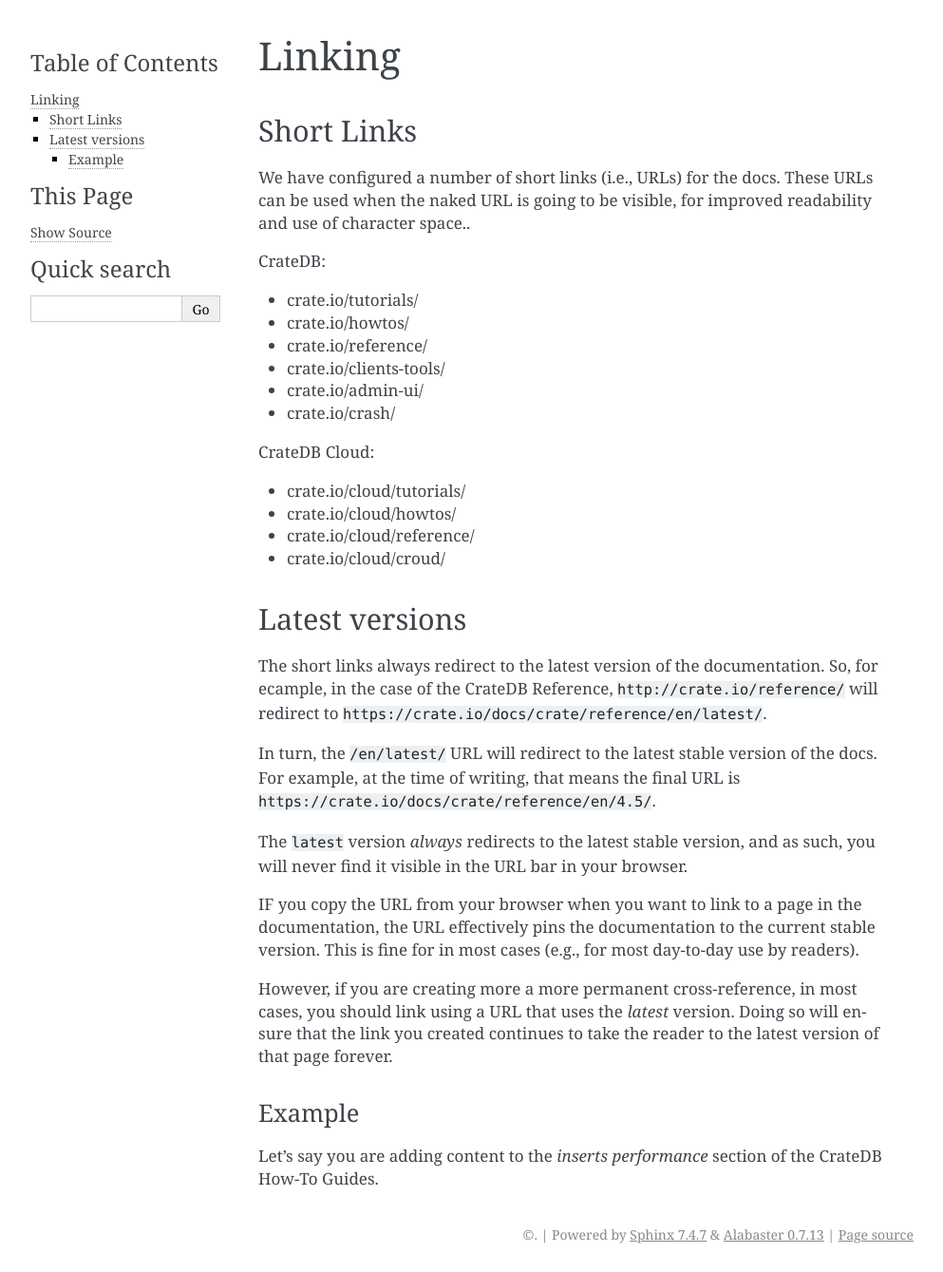
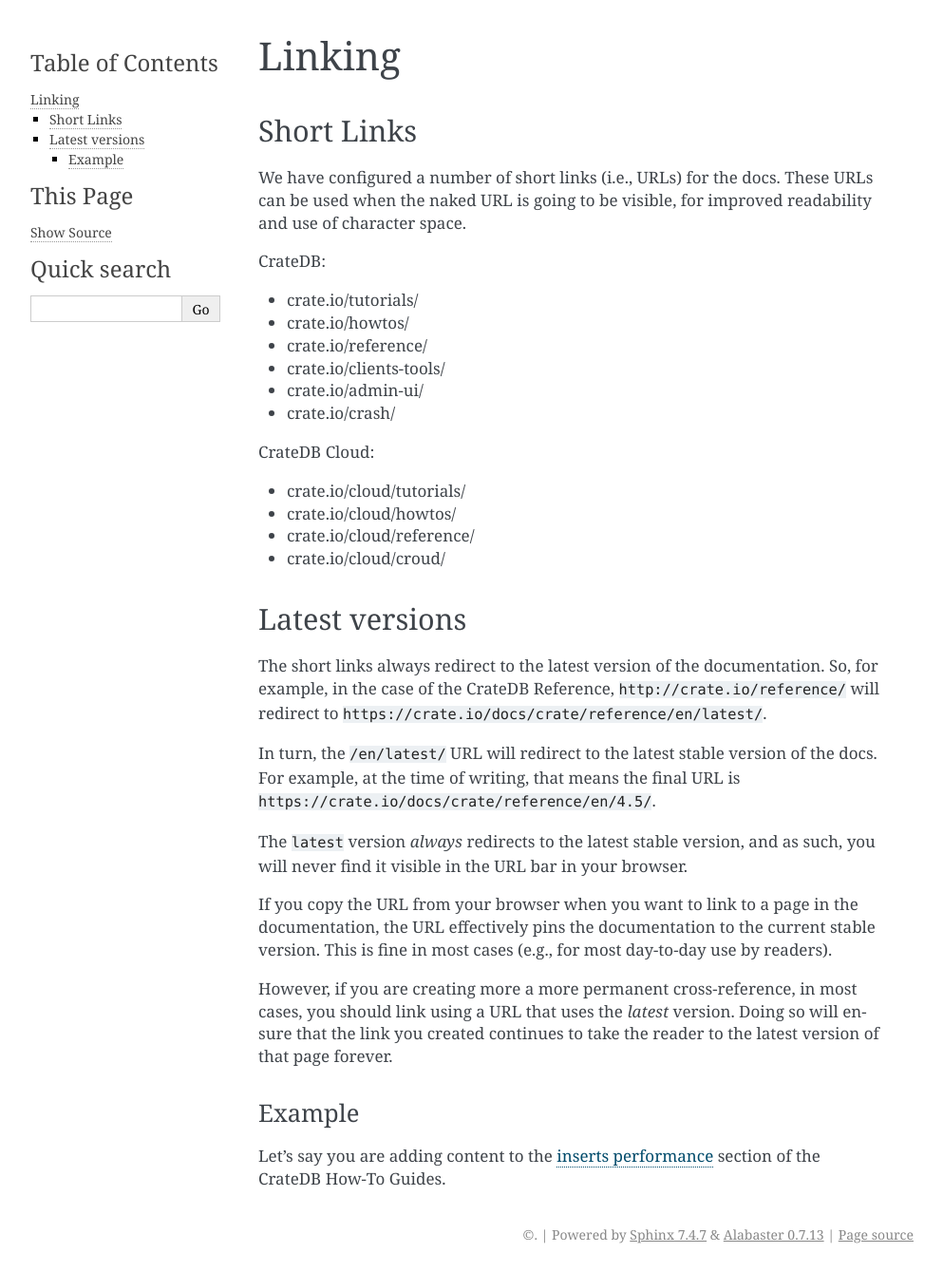
Before and after one commit to crate/crate-docs, a Sphinx documentation site: the page built from docs/linking.rst, in a window 1280 px wide. Shown: the whole page at 95% size, without its empty margins (148-1141 px from the left). Built offline with Sphinx 7.4.7, drawn with Linux system fonts in a browser that asks for light colours.

Commit message:
fixups to address review

```diff
--- a/docs/index.rst
+++ b/docs/index.rst
@@ -10,7 +10,7 @@
 
 .. NOTE::
 
-    We have designed this project so that it also function as a reference
+    We have designed this project so that it also functions as a reference
     implementation for you to use when :ref:`creating new Sphinx projects
     <sphinx>`, :ref:`setting up GitHub repositories <github>`, :ref:`working
     with the common build system <common-build>`, and so on.
--- a/docs/linking.rst
+++ b/docs/linking.rst
@@ -7,7 +7,7 @@
 
 We have configured a number of short links (i.e., URLs) for the docs. These
 URLs can be used when the naked URL is going to be visible, for improved
-readability and use of character space..
+readability and use of character space.
 
 
 CrateDB:
@@ -31,7 +31,7 @@
 ===============
 
 The short links always redirect to the latest version of the documentation. So,
-for ecample, in the case of the CrateDB Reference,
+for example, in the case of the CrateDB Reference,
 ``http://crate.io/reference/`` will redirect to
 ``https://crate.io/docs/crate/reference/en/latest/``.
 
@@ -42,9 +42,9 @@
 The ``latest`` version *always* redirects to the latest stable version, and as
 such, you will never find it visible in the URL bar in your browser.
 
-IF you copy the URL from your browser when you want to link to a page in the
+If you copy the URL from your browser when you want to link to a page in the
 documentation, the URL effectively pins the documentation to the current stable
-version. This is fine for in most cases (e.g., for most day-to-day use by
+version. This is fine in most cases (e.g., for most day-to-day use by
 readers).
 
 However, if you are creating more a more permanent cross-reference, in most
@@ -55,8 +55,8 @@
 Example
 -------
 
-Let's say you are adding content to the `inserts performance` section of the CrateDB How-To Guides.
-
+Let's say you are adding content to the `inserts performance`_ section of the
+CrateDB How-To Guides.
 
 
 .. _inserts performance: https://crate.io/docs/crate/howtos/en/latest/performance/inserts/index.html
--- a/docs/projects/post-release.rst
+++ b/docs/projects/post-release.rst
@@ -7,7 +7,7 @@
 When `CrateDB`_ makes a new stable release, the CrateDB release manager will
 ping a tech writer to update the docs.
 
-The `CrateDB docs` make use of a special ``latest`` version in the `Read The
+The `CrateDB docs`_ make use of a special ``latest`` version in the `Read The
 Docs`_ versions drop-down (top right-hand corner of the screen). All internal
 links point to the ``latest`` version of the CrateDB docs. In turn, we have
 configured our HTTP redirects so that any request for the ``latest`` version of
```
Also changed, not shown: other parts of docs/projects/post-release.rst (+2 -2 lines).
